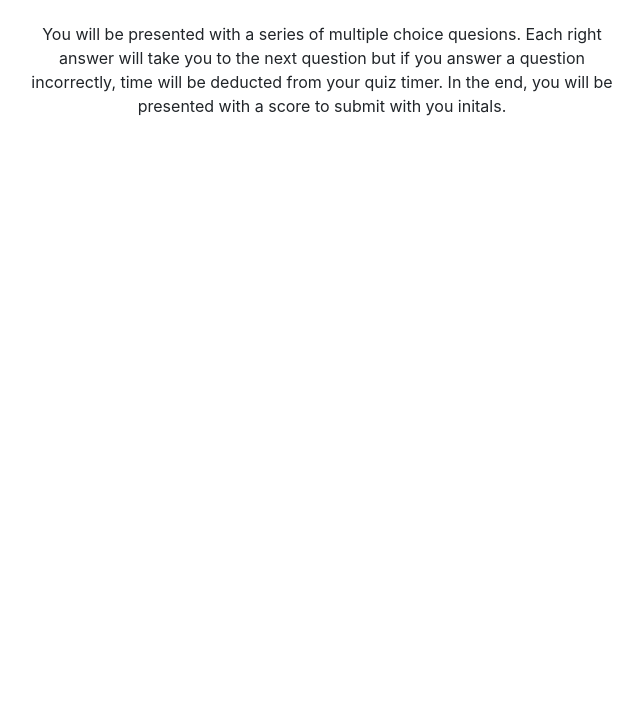
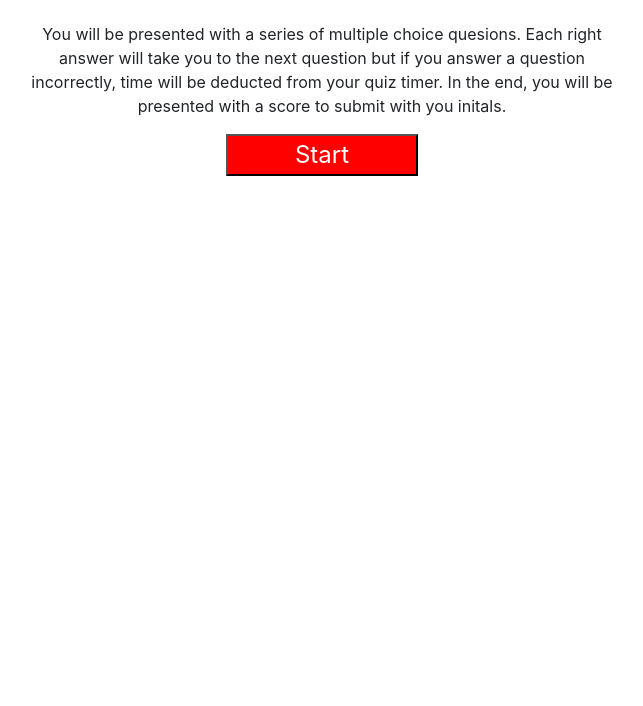
Before and after one commit to jaredseefried/homework4-code-quiz, a plain HTML site: page index.html in a window 1280 px wide. Shown: the part 94-800 px from the top of the page, without its empty margins (318-961 px from the left). Drawn offline with nearby package versions, Linux system fonts and the light colour scheme.

Commit message:
added start button to index

```diff
--- a/assets/style.css
+++ b/assets/style.css
@@ -7,3 +7,13 @@ main {
 header{
    padding: 30px 0px;
 }
+
+#startBtn{
+    display: block;
+    margin: 0 auto;
+    width: 30%;
+    height: auto;
+    color: white;
+    background-color: red;
+    font-size: 24px;
+    }
--- a/index.html
+++ b/index.html
@@ -13,6 +13,9 @@
     </header>
     <main>
         <p class="text-center col-12">You will be presented with a series of multiple choice quesions. Each right answer will take you to the next question but if you answer a question incorrectly, time will be deducted from your quiz timer. In the end, you will be presented with a score to submit with you initals. </p>
+        <form>
+            <button id="startBtn">Start</button>
+        </form>
     </main>
 
     <script src="script.js"></script>
```
